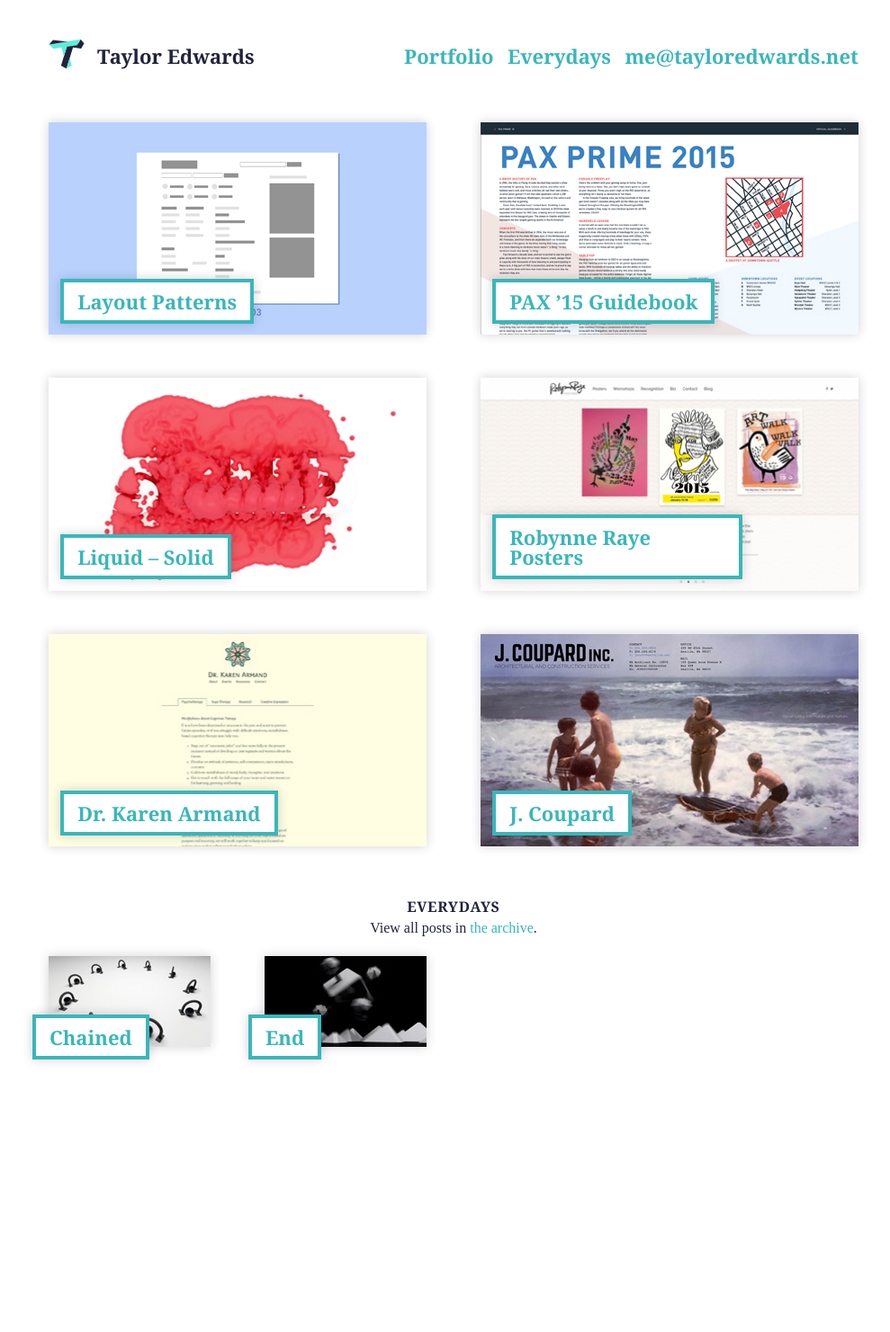
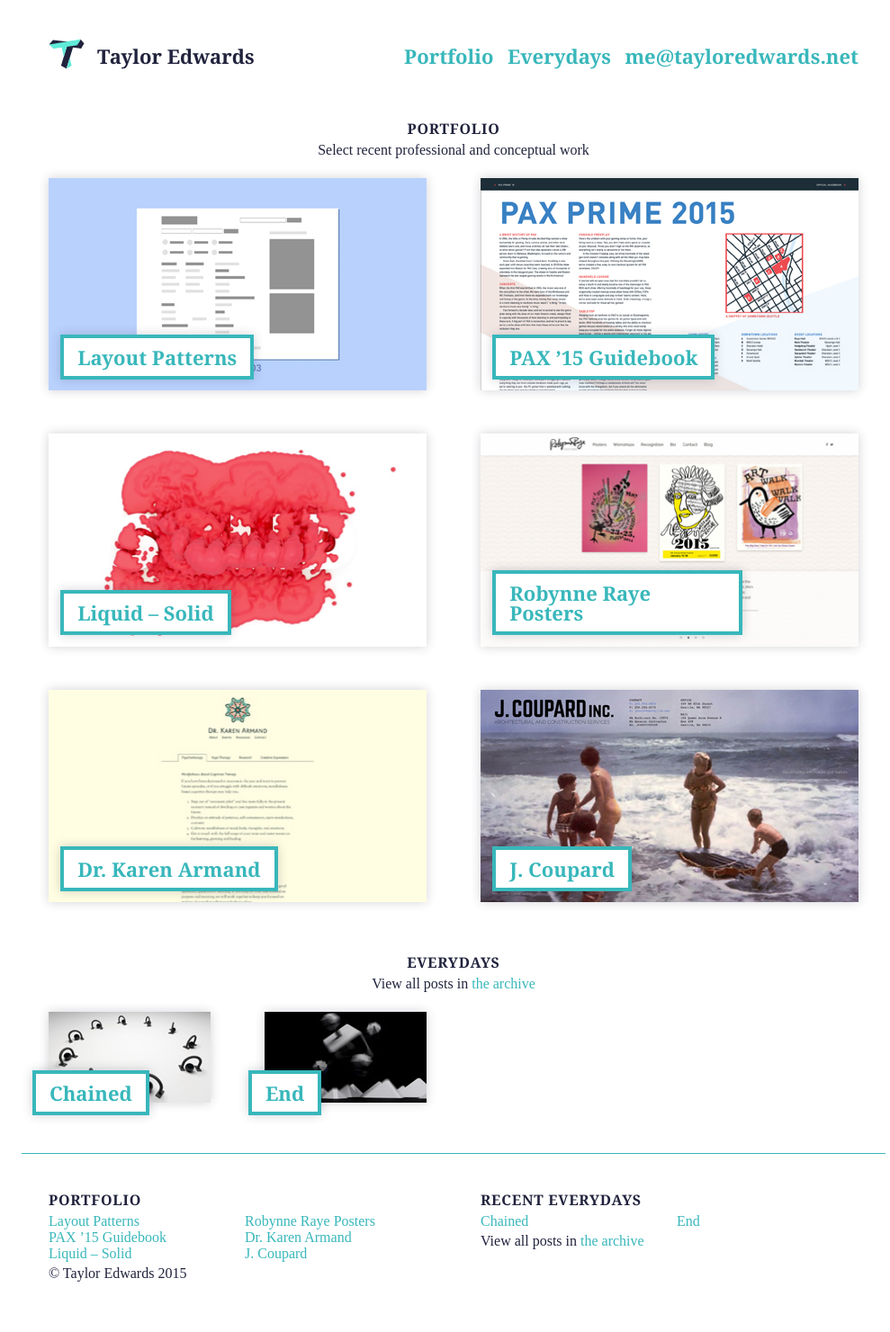
Before and after one commit to taylor-edwards/tayloredwards.net, a Jekyll site: the page built from index.html, in a window 1280 px wide. Shown: the whole page at 90% size, without its empty margins (136-1125 px from the left). Built offline with Jekyll 4.4.1, drawn with Linux system fonts in a browser that asks for light colours; before the commit the page ends 1224 px from its top, so only the background shows below that.

Commit message:
Footer content navigation
Copyright notice and brief navigation in the footer of all pages

```diff
--- a/_includes/footer.html
+++ b/_includes/footer.html
@@ -1,5 +1,6 @@
+<article class="column-2">
   <h3>Portfolio</h3>
-<nav class="nav">
+  <nav class="doublelist">
     {% if site.portfolio %}
       <ul>
         {% assign sortedPosts = site.portfolio | sort:"order" %}
@@ -9,3 +10,16 @@
       </ul>
     {% endif %}
   </nav>
+  <p>© Taylor Edwards {{ site.time|date:"%Y" }}</p>
+</article>
+<article class="column-2">
+  <h3>Recent Everydays</h3>
+  <nav class="doublelist">
+    <ul>
+      {% for post in site.posts|limit:6 %}
+        <li><a href="{{ post.url }}">{{ post.title }}</a></li>
+      {% endfor %}
+    </ul>
+  </nav>
+  <p>View all posts in <a href="{{ site.baseurl }}archive/">the archive</a></p>
+</article>
--- a/_includes/header.html
+++ b/_includes/header.html
@@ -3,7 +3,7 @@
     <img class="inline" src="{{ site.assets }}svg/logo.svg" onerror="this.onerror=null; this.src='img/logo.png'" width="40" height="34">
     <h2 class="inline">Taylor Edwards</h2>
   </a>
-  <span class="right">
+  <nav class="right">
     <h2 class="inline">
       <a href="{{ site.baseurl }}">Portfolio</a>&nbsp;&nbsp;
     </h2>
@@ -13,5 +13,5 @@
     <h2 class="inline">
       <a href="mailto:me@tayloredwards.net">me@tayloredwards.net</a>
     </h2>
-  </span>
+  </nav>
 </div>
--- a/_layouts/default.html
+++ b/_layouts/default.html
@@ -5,7 +5,7 @@
     <div class="container">
       <header class="row">{% include header.html %}</header>
       <main>{{ content }}</main>
-      <!-- <footer>{% include footer.html %}</footer> -->
+      <footer class="row">{% include footer.html %}</footer>
     </div>
   </body>
 </html>
--- a/_sass/_layout.scss
+++ b/_sass/_layout.scss
@@ -23,6 +23,9 @@
     padding-top: 0;
     padding-bottom: 0;
   }
+}
+footer {
+  border-top: 1px solid $teal-light;
 }
 img {
   display: block;
--- a/_sass/_typography.scss
+++ b/_sass/_typography.scss
@@ -74,6 +74,11 @@
   box-shadow: none;
   outline: none;
 }
+.doublelist {
+  -moz-columns: 2;
+  -webkit-columns: 2;
+  columns: 2;
+}
 .right {
   float: right;
   text-align: right !important;
--- a/index.html
+++ b/index.html
@@ -3,6 +3,8 @@
 permalink: /
 ---
 <section id="portfolio">
+  <h3>Portfolio</h3>
+  <div>Select recent professional and conceptual work</div>
   <ul class="row">
     {% assign sortedPosts = site.portfolio | sort:"order" %}
     {% for post in sortedPosts %}
@@ -23,7 +25,7 @@
 </section>
 <section id="everydays">
   <h3>Everydays</h3>
-  <div>View all posts in <a href="{{ site.baseurl }}archive/" title="Everydays project archive">the archive</a>.</div>
+  <div>View all posts in <a href="{{ site.baseurl }}archive/" title="Everydays project archive">the archive</a></div>
   <ul class="row">
     {% for post in site.posts|limit:8 %}
       <li class="column-1 clickbox clickbox--mini">
@@ -37,3 +39,4 @@
     {% endfor %}
   </ul>
 </section>
+<br>
```
Lines whose indentation alone changed are shown as unchanged.
